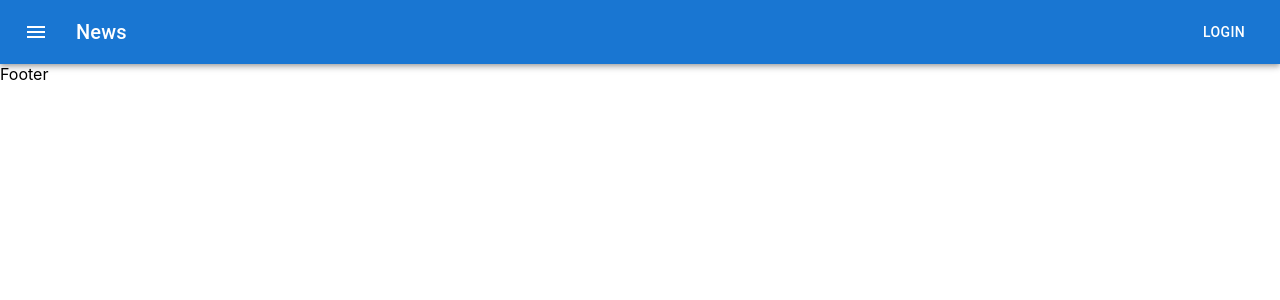
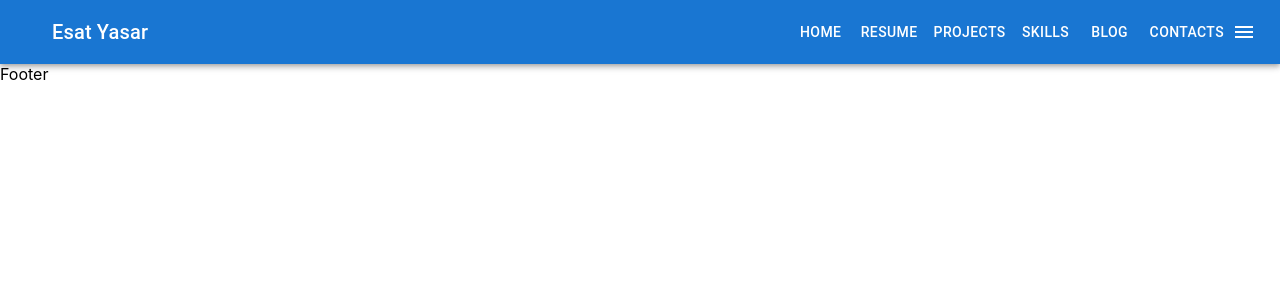
Before and after one commit to Rifatkazak/React-MyPortfolioSite, a React (Create React App) app: page /DetailsCard in a window 1280 px wide. Shown: the top 300 px of the page. Built offline with nearby package versions, Linux system fonts and the light colour scheme.

Commit message:
added mui styles

```diff
--- a/package.json
+++ b/package.json
@@ -7,6 +7,7 @@
     "@emotion/styled": "^11.3.0",
     "@mui/icons-material": "^5.0.3",
     "@mui/material": "^5.0.3",
+    "@mui/styles": "^5.0.1",
     "@testing-library/jest-dom": "^5.11.4",
     "@testing-library/react": "^11.1.0",
     "@testing-library/user-event": "^12.1.10",
--- a/src/components/Navbar.js
+++ b/src/components/Navbar.js
@@ -6,11 +6,19 @@ import Typography from '@mui/material/Typography';
 import Button from '@mui/material/Button';
 import IconButton from '@mui/material/IconButton';
 import MenuIcon from '@mui/icons-material/Menu';
+import { makeStyles } from '@mui/styles';
+
+const useStyles = makeStyles({
+  NavbarContainer: {
+    backgroundColor: "red",
+  },
+});
 
 export function Navbar() {
+  const classes = useStyles();
   return (
     <Box sx={{ flexGrow: 1 }}>
-      <AppBar position="static">
+      <AppBar position="static"  className = {classes.NavbarContainer} >
         <Toolbar>
           <IconButton
             size="large"
@@ -19,12 +27,18 @@ export function Navbar() {
             aria-label="menu"
             sx={{ mr: 2 }}
           >
-            <MenuIcon />
+
           </IconButton>
           <Typography variant="h6" component="div" sx={{ flexGrow: 1 }}>
-            News
+            Esat Yasar
           </Typography>
-          <Button color="inherit">Login</Button>
+          <Button color="inherit">Home</Button>
+          <Button color="inherit">Resume</Button>
+          <Button color="inherit">Projects</Button>
+          <Button color="inherit">Skills</Button>
+          <Button color="inherit">Blog</Button>
+          <Button color="inherit">Contacts</Button>
+          <MenuIcon />
         </Toolbar>
       </AppBar>
     </Box>
```
Also changed, not shown: 1 other file (tests, documents, lock files or other folders).
